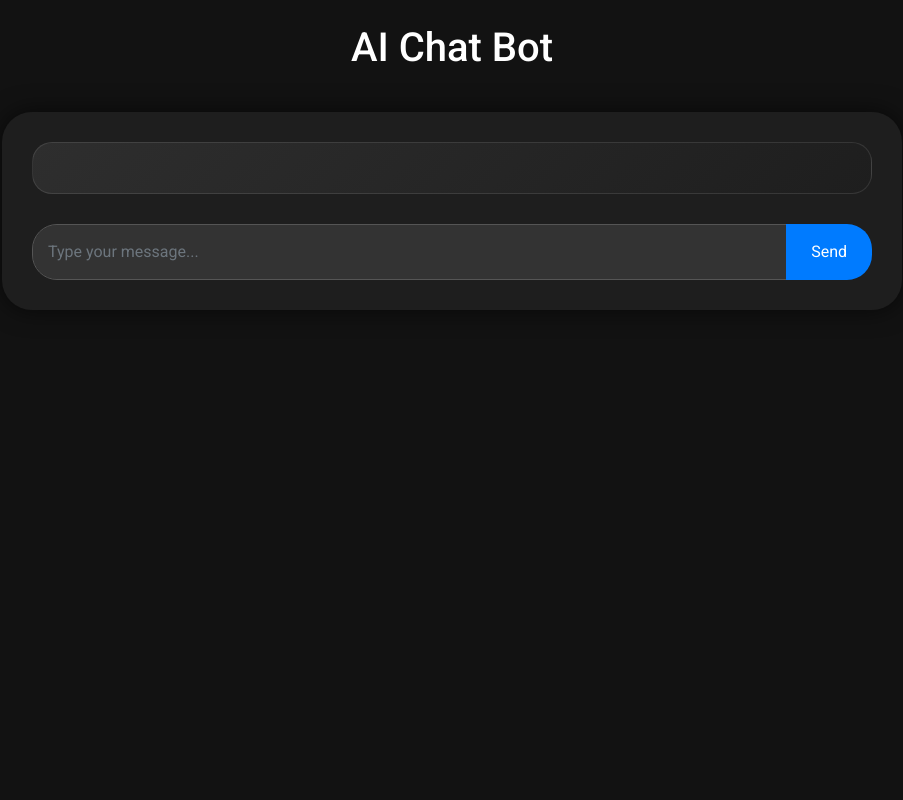
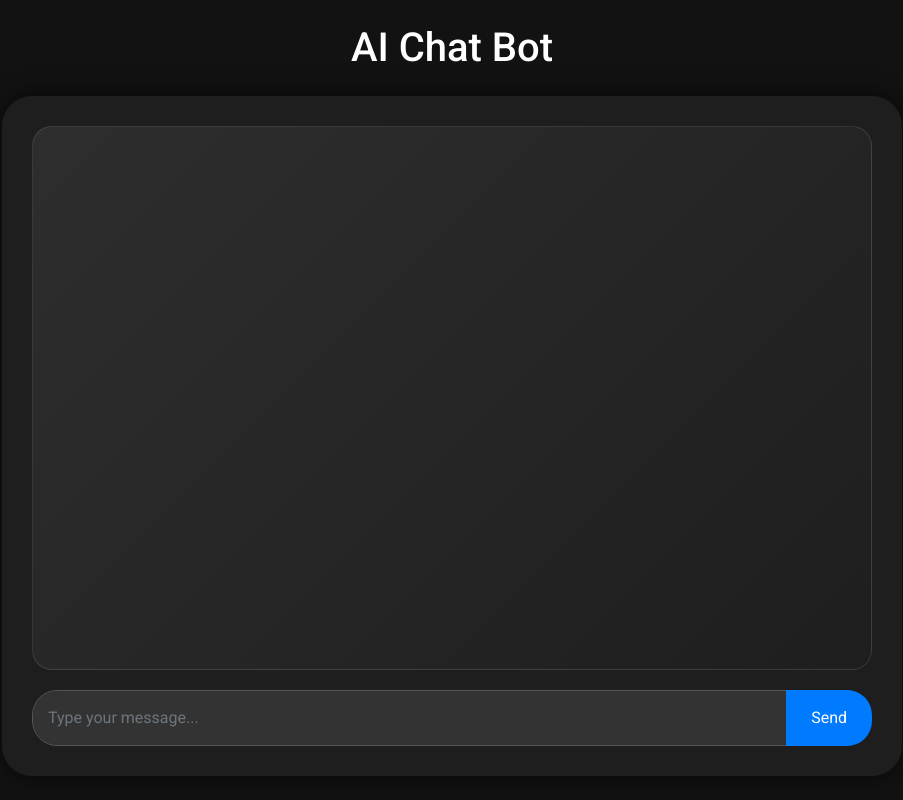
Before and after one commit to ParmarManthanrajsinh/AI-Bot-in-PHP, a PHP site: page / in a window 1280 px wide. Shown: the whole page, without its empty margins (188-1091 px from the left). Run offline with PHP 8.4, Linux system fonts and the light colour scheme; data that the repository does not hold is empty.

Commit message:
fixed the css

```diff
--- a/style.css
+++ b/style.css
@@ -5,21 +5,28 @@ body {
   font-family: 'Roboto', sans-serif;
   margin: 0;
   padding: 0;
+  height: 100vh; /* Full height */
+  display: flex;
+  flex-direction: column;
 }
 
-  /* Container styling for the chatbot with increased width */
+/* Chat container styling */
 .chat-container {
   max-width: 900px;
-    margin: 40px auto;
+  margin: 20px auto;
   background-color: #1e1e1e;
   padding: 30px;
   border-radius: 30px;
   box-shadow: 0 0 25px rgba(0, 0, 0, 0.6);
+  display: flex;
+  flex-direction: column;
+  height: calc(100vh - 120px); /* Adjust height dynamically */
 }
 
-  /* Chat history area styling */
+/* Chat history area */
 .chat-history {
-    max-height: 500px;
+  flex: 1;
+  max-height: calc(100vh); /* Fits full screen */
   overflow-y: auto;
   padding: 25px;
   border: 1px solid rgba(255,255,255,0.1);
@@ -27,22 +34,23 @@ body {
   background: linear-gradient(135deg, #2e2e2e, #1e1e1e);
 }
 
-  /* Chat message container */
+/* Chat messages */
 .chat-message {
   display: flex;
   align-items: center;
   margin-bottom: 20px;
 }
 
-  /* Align user messages to the right and assistant messages to the left */
+/* User messages aligned right, assistant left */
 .chat-message.user {
   justify-content: flex-end;
 }
+
 .chat-message.assistant {
   justify-content: flex-start;
 }
 
-  /* Circular avatar styling */
+/* Avatar styling */
 .avatar {
   width: 50px;
   height: 50px;
@@ -56,16 +64,17 @@ body {
   box-shadow: 0 2px 6px rgba(0,0,0,0.4);
 }
 
-  /* Adjust margins for avatars */
+/* Avatar colors */
 .chat-message.user .avatar {
   background-color: #007bff;
   margin-left: 15px;
 }
+
 .chat-message.assistant .avatar {
   margin-right: 15px;
 }
 
-  /* Message bubble styling */
+/* Message bubbles */
 .message-bubble {
   max-width: 75%;
   padding: 20px;
@@ -75,34 +84,58 @@ body {
   transition: transform 0.2s ease, background-color 0.2s ease;
   box-shadow: 0 2px 5px rgba(0,0,0,0.3);
 }
+
 .chat-message.assistant .message-bubble {
   background-color: #444;
 }
+
 .chat-message.user .message-bubble {
   background-color: #007bff;
 }
+
 .message-bubble:hover {
   transform: scale(1.02);
 }
 
 /* Chat input styling */
 .chat-input {
-    margin-top: 30px;
+  display: flex;
+  margin-top: 20px;
 }
+
 .chat-input .form-control {
+  flex: 1;
   border-radius: 25px 0 0 25px;
   background-color: #333;
   border: 1px solid #555;
   color: #fff;
   padding: 15px;
+  outline: none;
 }
+
 .chat-input .btn {
   border-radius: 0 25px 25px 0;
   background-color: #007bff;
   border: none;
   padding: 15px 25px;
   transition: background-color 0.2s ease;
+  cursor: pointer;
 }
+
 .chat-input .btn:hover {
   background-color: #0056b3;
 }
+
+/* Scrollbar Styling */
+.chat-history::-webkit-scrollbar {
+  width: 8px;
+}
+
+.chat-history::-webkit-scrollbar-thumb {
+  background: #555;
+  border-radius: 5px;
+}
+
+.chat-history::-webkit-scrollbar-thumb:hover {
+  background: #777;
+}
```
Lines whose indentation alone changed are shown as unchanged.
